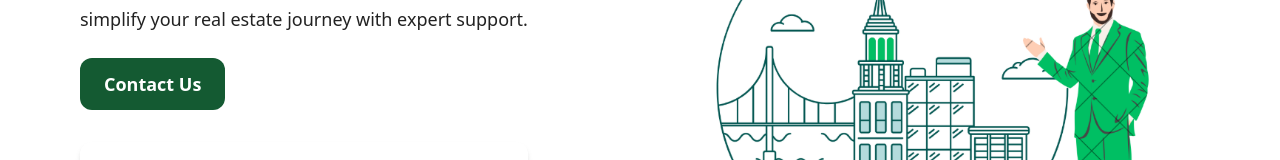
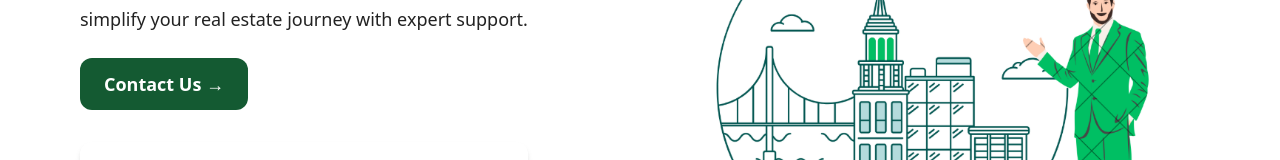
Before and after one commit to RohitKumarPatel2004/SR_Group_FrontEnd, a React (Vite) app: page / in a window 1280 px wide. Shown: the part 330-490 px from the top of the page. Built offline with nearby package versions, Linux system fonts and the light colour scheme; no server answers; grey boxes are pictures that could not be loaded.

Commit message:
update trustclient

```diff
--- a/src/components/TrustClient.jsx
+++ b/src/components/TrustClient.jsx
@@ -1,13 +1,14 @@
-import { useEffect, useState } from 'react';
-import { motion } from 'framer-motion';
-import { FaCheckCircle } from 'react-icons/fa';
+import { useEffect, useState } from "react";
+import { motion } from "framer-motion";
+import { FaCheckCircle } from "react-icons/fa";
+import { useNavigate } from "react-router-dom"; // ✅ use navigate like in BlogList
 
-import mem1 from '../assets/mem1.png';
-import mem2 from '../assets/mem2.png';
-import mem3 from '../assets/mem3.png';
-import mem4 from '../assets/mem4.png';
-import Trust from '../assets/Trust.png';
-import LoadingButton from '../components/LoadingButton';
+import mem1 from "../assets/mem1.png";
+import mem2 from "../assets/mem2.png";
+import mem3 from "../assets/mem3.png";
+import mem4 from "../assets/mem4.png";
+import Trust from "../assets/Trust.png";
+import LoadingButton from "../components/LoadingButton";
 
 const memberImages = [mem1, mem2, mem3, mem4];
 
@@ -15,48 +16,50 @@ const reviews = [
   {
     image: mem1,
     rating: 4.8,
-    message: 'SR Group helped me find my dream home in just 3 days. Excellent service!',
+    message:
+      "SR Group helped me find my dream home in just 3 days. Excellent service!",
   },
   {
     image: mem2,
     rating: 4.6,
-    message: 'I sold my apartment with SR Group – smooth and transparent experience.',
+    message:
+      "I sold my apartment with SR Group – smooth and transparent experience.",
   },
   {
     image: mem3,
     rating: 4.9,
-    message: 'Rented my 2BHK through SR Group. Very professional team!',
+    message: "Rented my 2BHK through SR Group. Very professional team!",
   },
   {
     image: mem4,
     rating: 4.7,
-    message: 'Great experience buying a plot through SR Group. Hassle-free process.',
+    message: "Great experience buying a plot through SR Group. Hassle-free process.",
   },
 ];
 
 export default function TrustClient() {
   const [currentIndex, setCurrentIndex] = useState(0);
-  const [isLoading, setIsLoading] = useState(false); // ✅ Spinner state
+  const [buttonLoading, setButtonLoading] = useState(false); // ✅ same as BlogList
+  const navigate = useNavigate();
 
   useEffect(() => {
-    const interval = setInterval(() => {
-      setCurrentIndex((prev) => (prev + 1) % reviews.length);
-    }, 3000);
+    const interval = setInterval(
+      () => setCurrentIndex((prev) => (prev + 1) % reviews.length),
+      3000
+    );
     return () => clearInterval(interval);
   }, []);
 
-  const handleClick = () => {
-    setIsLoading(true);
+  const handleContactClick = () => {
+    setButtonLoading(true);
     setTimeout(() => {
-      setIsLoading(false);
-      window.location.href = "/contact-us";
+      navigate("/contact-us"); // ✅ smooth navigation like BlogList
     }, 800);
   };
 
   return (
     <section className="py-12 px-6 md:px-20">
       <div className="grid md:grid-cols-2 gap-12 items-center">
-
         {/* LEFT CONTENT */}
         <motion.div
           initial={{ opacity: 0, y: 20 }}
@@ -73,17 +76,18 @@ export default function TrustClient() {
           </h2>
 
           <p className="text-[#222] text-lg leading-relaxed mb-6">
-            Welcome to <strong>SR Group</strong> — your trusted partner for buying, selling, and renting properties.
-            From apartments to plots, we simplify your real estate journey with expert support.
+            Welcome to <strong>SR Group</strong> — your trusted partner for buying,
+            selling, and renting properties. From apartments to plots, we simplify
+            your real estate journey with expert support.
           </p>
 
-          {/* ✅ Updated button with spinner */}
+          {/* ✅ Contact Button with spinner */}
           <LoadingButton
-            isLoading={isLoading}
-            onClick={handleClick}
+            isLoading={buttonLoading}
+            onClick={handleContactClick}
             className="bg-[#145A32] text-white text-lg font-semibold px-6 py-3 rounded-xl hover:bg-[#0e4024] transition"
           >
-            Contact Us
+            Contact Us →
           </LoadingButton>
 
           {/* MEMBERS BLOCK */}
@@ -106,7 +110,9 @@ export default function TrustClient() {
 
           {/* REVIEW SLIDER */}
           <div className="mt-6">
-            <h3 className="text-[#145A32] font-semibold mb-3">What Our Clients Say</h3>
+            <h3 className="text-[#145A32] font-semibold mb-3">
+              What Our Clients Say
+            </h3>
             <ReviewCard {...reviews[currentIndex]} />
           </div>
         </motion.div>
@@ -118,11 +124,7 @@ export default function TrustClient() {
           transition={{ duration: 0.6, delay: 0.2 }}
           className="text-center"
         >
-          <img
-            src={Trust}
-            alt="Real Estate Client"
-            className="w-full max-w-md mx-auto"
-          />
+          <img src={Trust} alt="Real Estate Client" className="w-full max-w-md mx-auto" />
         </motion.div>
       </div>
     </section>
```
Also changed, not shown: 1 other file (tests, documents, lock files or other folders).
